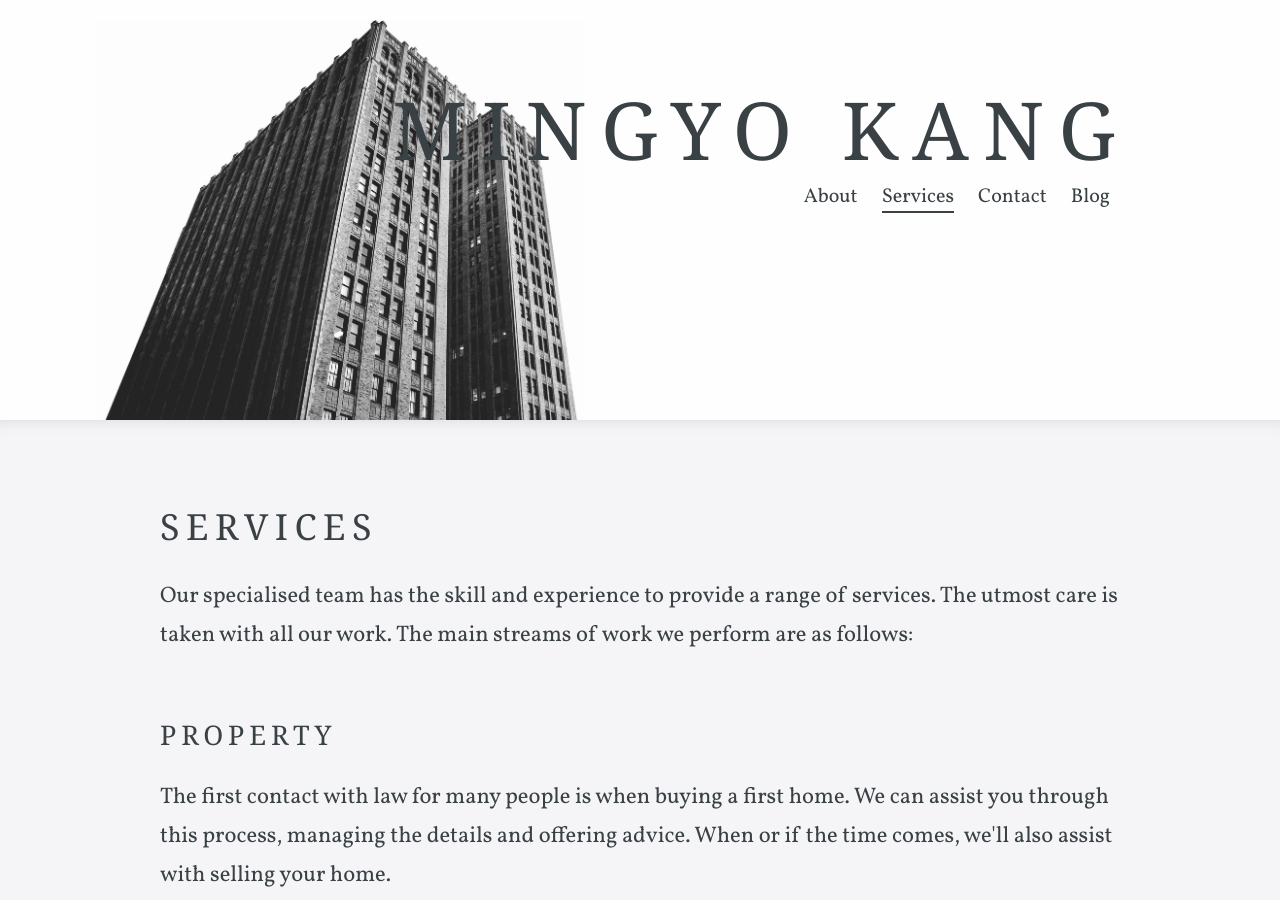
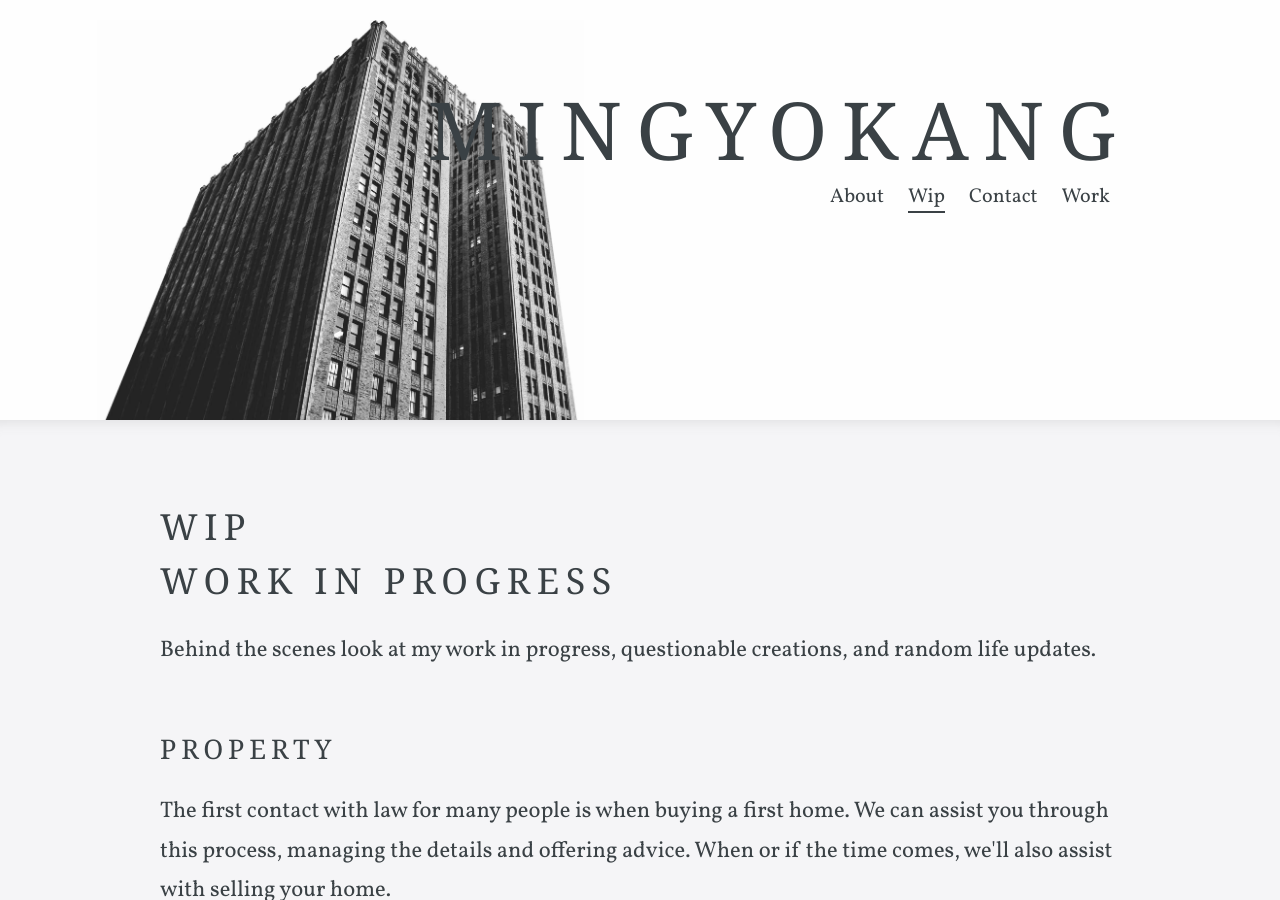
Before and after one commit to mingyoKang/Portfolio.github.io, a Jekyll site: the page built from services.html, in a window 1280 px wide and 900 px high. Built offline with Jekyll 4.4.1, drawn with Linux system fonts in a browser that asks for light colours; some web fonts are replaced; some of the changed text lies outside the part shown.

Commit message:
20220215_sean

```diff
--- a/_data/company.yml
+++ b/_data/company.yml
@@ -1,6 +1,6 @@
-title: Mingyo Kang
-description: Techie and Fuzzy at the same time, always love to learn incredible things.
+title: MingyoKang
+description: Techie and Fuzzy at the same time, always eager to learn incredible things.
 contact_email_address: twinsalsry@gmail.com
 phone: (+82) 010 9663 1560
 address: Daegu, South Korea
-postal_address: Dongu
+postal_address: 41105
--- a/blog/index.html
+++ b/blog/index.html
@@ -1,5 +1,5 @@
 ---
-title: Blog
+title: Work
 call_to_action: Contact
 background_image_path:
 large_header: false
--- a/services.html
+++ b/services.html
@@ -1,5 +1,5 @@
 ---
-title: Services
+title: Wip
 call_to_action: Contact
 background_image_path:
 large_header: false
@@ -8,7 +8,8 @@ navigation_order: 2
 ---
 
 <div class="editable">
-	<p>Our specialised team has the skill and experience to provide a range of services. The utmost care is taken with all our work. The main streams of work we perform are as follows:</p>
+	<h2>Work in Progress</h2>
+	<p>Behind the scenes look at my work in progress, questionable creations, and random life updates.</p>
 
 	<h3>Property</h3>
 	<p>
```
